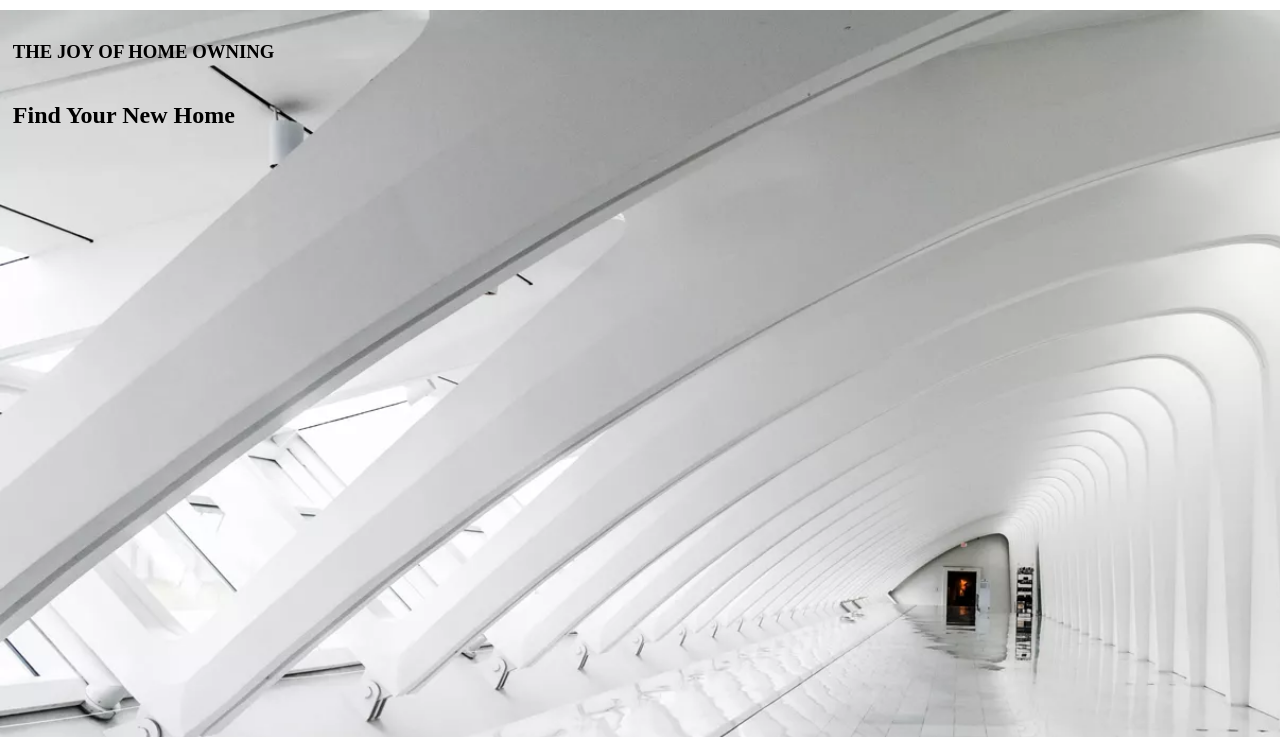
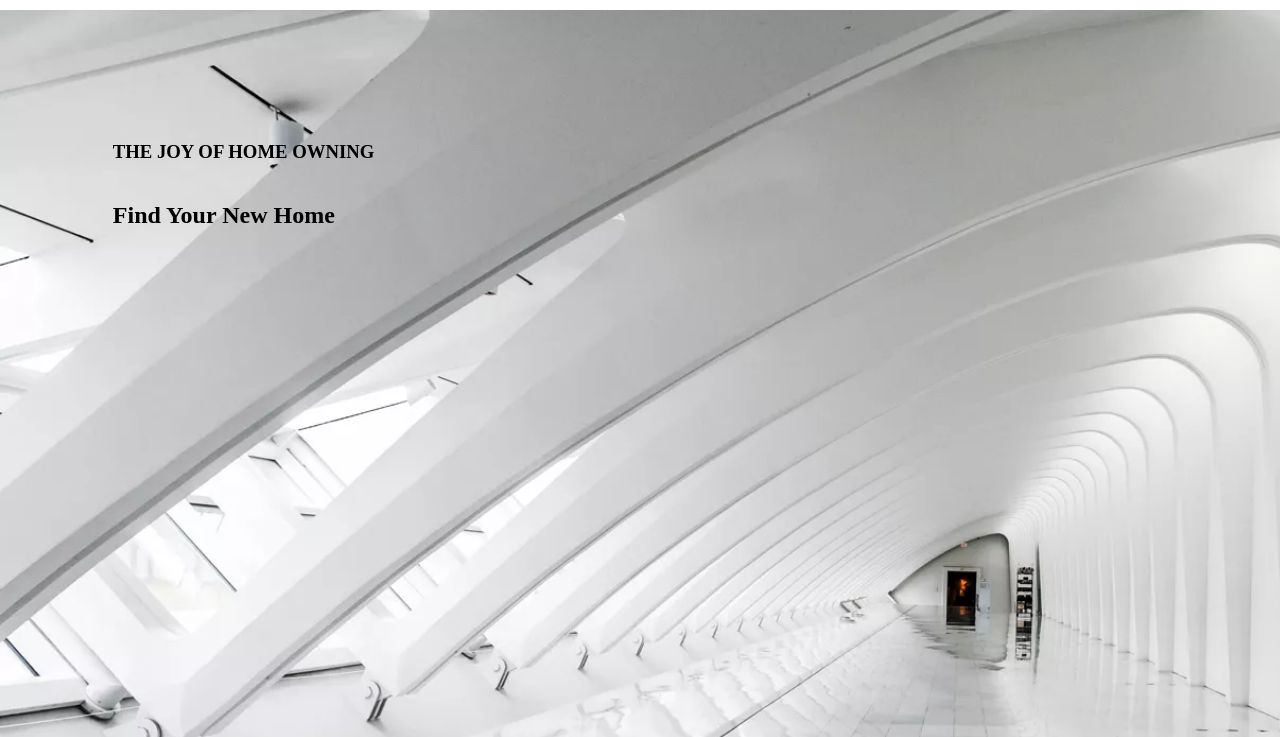
Before and after one commit to moizali125/SEl-Website, a plain HTML site: page index.html in a window 1280 px wide. Shown: the part 63-800 px from the top of the page. Drawn offline with Linux system fonts and the light colour scheme.

Commit message:
hacatone

```diff
--- a/style.css
+++ b/style.css
@@ -92,21 +92,16 @@ body {
   padding: 1% 0%;
   display: flex;
   align-items: center;
-  /* gap: 20px; */
   justify-content: space-between;
 }
-
-/* Foot Section 1 Styling  */
 .foot-sec1 {
   width: 30%;
   padding: 1%;
 }
-/* Foot Section 2 Styling  */
 .foot-sec2 {
   width: 30%;
   padding: 1%;
 }
-/* Foot Section 3 Styling  */
 .foot-sec3 {
   width: 30%;
   padding: 1%;
@@ -146,4 +141,8 @@ body {
   flex-direction: column;
   flex-wrap: wrap;
   justify-content: space-around;
+  width: 50%;
 }
+.main-sec-1-content {
+  margin: 100px;
+}
```
